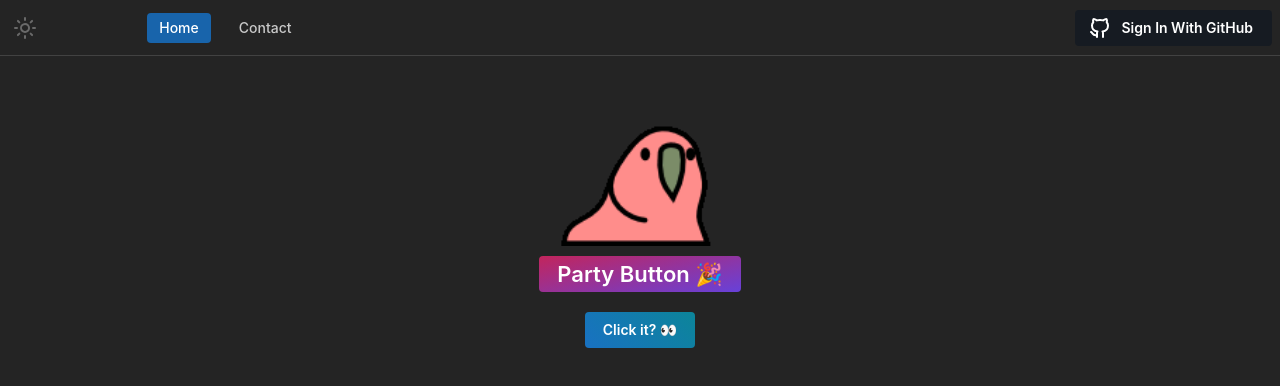
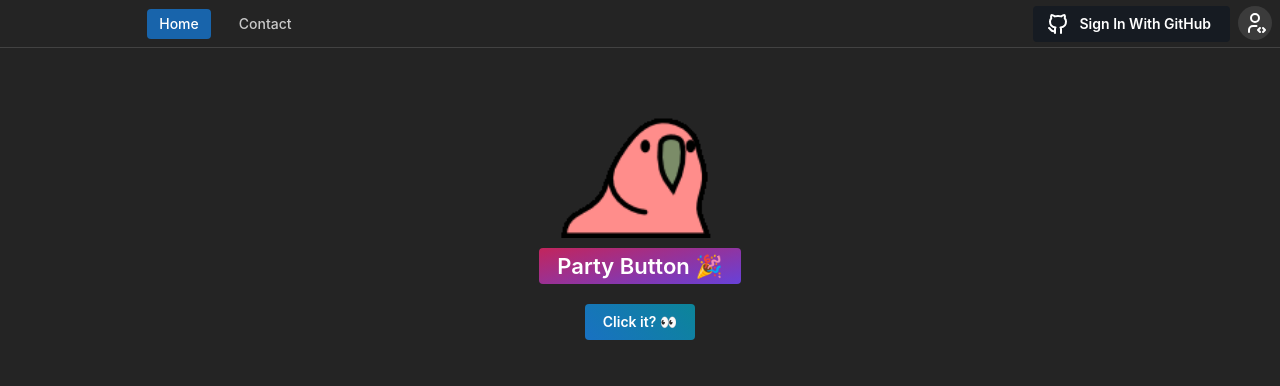
Before and after one commit to JamesWalkerGit/react-native-monorepo, a Next.js app in the folder apps/web/: page / in a window 1280 px wide. Shown: the top 386 px of the page. Built offline with nearby package versions, Linux system fonts and the light colour scheme; no server answers.

Commit message:
initial navbar setup

```diff
--- a/apps/web/app/components/Navbar.module.css
+++ b/apps/web/app/components/Navbar.module.css
@@ -1,5 +1,5 @@
 .header {
-    height: rem(56px);
+    height: 6vh;
     background-color: var(--mantine-color-body);
     border-bottom: rem(1px) solid light-dark(var(--mantine-color-gray-3), var(--mantine-color-dark-4));
 }
--- a/apps/web/app/components/Navbar.tsx
+++ b/apps/web/app/components/Navbar.tsx
@@ -1,13 +1,15 @@
 "use client";
-import { ActionIcon, Burger, Group, useComputedColorScheme, useMantineColorScheme, useMantineTheme } from "@mantine/core";
+import { ActionIcon, Burger, Drawer, Group, useMantineTheme } from "@mantine/core";
 import { StyleSheet } from "@/styles/Stylesheet";
-import { IconMoon, IconSunHigh } from "@tabler/icons-react";
+import { IconX } from "@tabler/icons-react";
 import { useDisclosure, useMediaQuery } from "@mantine/hooks";
 import { useEffect, useState } from "react";
 import classes from './Navbar.module.css';
 import Link from "next/link";
 import { usePathname } from "next/navigation";
 import GithubButton from "./auth/GithubButton";
+import { useSession } from "next-auth/react";
+import UserMenu from "./Navbar/UserMenu";
 
 const links = [
     { link: '/', label: 'Home' },
@@ -21,13 +23,12 @@ export default function Navbar() {
     const theme = useMantineTheme();
     const pathName = usePathname();
     const styles = createStyles();
-    const { setColorScheme } = useMantineColorScheme();
-    const computedColorScheme = useComputedColorScheme('light', { getInitialValueInEffect: true });
+    const session = useSession();
     const showDesktopNavbar = useMediaQuery('(min-width: ' + theme.breakpoints.xs);
-    const [navMenuOpen, { toggle: toggleNavMenu }] = useDisclosure(false);
+    const [sideMenuOpen, { toggle: toggleSideMenu }] = useDisclosure(false);
     const [activeLink, setActiveLink] = useState(pathName);
 
-    const headerLinks = links.map((link) => (
+    const navigationLinks = links.map((link) => (
         <Link
             key={link.label}
             href={link.link}
@@ -35,6 +36,7 @@ export default function Navbar() {
             data-active={activeLink === link.link || undefined}
             onClick={() => {
                 setActiveLink(link.link);
+                sideMenuOpen ? toggleSideMenu() : null
             }}
         >
             {link.label}
@@ -42,7 +44,7 @@ export default function Navbar() {
     ));
 
     useEffect(() => {
-        navMenuOpen ? toggleNavMenu() : null
+        sideMenuOpen ? toggleSideMenu() : null
         return () => {
         };
     },
@@ -50,37 +52,42 @@ export default function Navbar() {
 
     return (
         <>
-            <div style={styles.navContainer} className={classes.header + ' ' + showInMobileView}>
-                <div style={{ ...styles.navSection, ...styles.startSection }} className={showInMobileView}>
-                    <Burger color={theme.colors.dark[3]} opened={navMenuOpen} onClick={toggleNavMenu} hiddenFrom="xs" size="sm" aria-label="Toggle navbar" />
+            <Drawer opened={sideMenuOpen} onClose={toggleSideMenu} size={'70vw'} radius={'md'} withCloseButton={false}>
+                <div style={styles.sidebarHeader}>
+                    <ActionIcon onClick={toggleSideMenu} variant="subtle" color={theme.colors.dark[3]} size={'lg'}>
+                        <IconX />
+                    </ActionIcon>
+                </div>
+                <div>
+                    {navigationLinks}
+                </div>
+            </Drawer >
+
+            <div style={styles.navContainer} className={classes.header}>
+                <div style={{ ...styles.navSection, ...styles.startSection }}>
+                    <div className={showInDesktopView}>
+                    </div>
+
+                    <div className={showInMobileView}>
+                        <Burger color={theme.colors.dark[3]} opened={sideMenuOpen} onClick={toggleSideMenu} hiddenFrom="xs" size="sm" aria-label="Toggle navbar" />
+                    </div>
                 </div>
 
-                <div style={{ ...styles.navSection, ...styles.centerSection }} className={showInMobileView} >
+                <div style={{ ...styles.navSection, ...styles.centerSection }}>
+                    <div className={showInDesktopView}>
+                        <Group visibleFrom="xs">
+                            {navigationLinks}
+                        </Group>
+                    </div>
+                    <div className={showInMobileView}>
+                    </div>
                 </div>
 
-                <div style={{ ...styles.navSection, ...styles.endSection }} className={showInMobileView} >
-                    <GithubButton />
-                </div>
-            </div>
-
-            <div style={styles.navContainer} className={classes.header + ' ' + showInDesktopView}>
-                <div style={{ ...styles.navSection, ...styles.startSection }} className={showInDesktopView} >
-                    <ActionIcon color={theme.colors.dark[3]} variant="subtle" aria-label="Toggle color scheme" size="lg"
-                        onClick={() => setColorScheme(computedColorScheme === 'light' ? 'dark' : 'light')}
-                    >
-                        <IconSunHigh className={classes.light} aria-label="Light Theme Icon" />
-                        <IconMoon className={classes.dark} aria-label="Dark Theme Icon" />
-                    </ActionIcon>
-                </div>
-
-                <div style={{ ...styles.navSection, ...styles.centerSection }} className={showInDesktopView} >
-                    <Group visibleFrom="xs">
-                        {headerLinks}
-                    </Group>
-                </div>
-
-                <div style={{ ...styles.navSection, ...styles.endSection }} >
-                    <GithubButton />
+                <div style={{ ...styles.navSection, ...styles.endSection }}>
+                    <div style={{ gap: 8, display: 'flex', flexDirection: 'row' }}>
+                        {session.status === 'unauthenticated' ? <GithubButton /> : null}
+                        <UserMenu />
+                    </div>
                 </div>
             </div>
         </>
@@ -94,7 +101,6 @@ const createStyles = () => {
             display: 'flex',
             width: '100%',
             flexDirection: 'row',
-            minHeight: 56,
             alignItems: 'center',
             justifyContent: 'space-between'
         },
@@ -117,6 +123,13 @@ const createStyles = () => {
             flex: .2,
             justifyContent: 'flex-end',
             padding: 8
+        },
+        sidebarHeader: {
+            justifyContent: 'space-between',
+            flex: 1,
+            flexDirection: 'row',
+            display: 'flex',
+            marginBottom: 12
         }
     });
 }
--- /dev/null
+++ b/apps/web/app/components/Navbar/UserMenu.tsx
@@ -0,0 +1,62 @@
+"use client"
+import { StyleSheet } from "@/styles/Stylesheet";
+import { ActionIcon, Menu, MenuProps, useComputedColorScheme, useMantineColorScheme, useMantineTheme } from "@mantine/core";
+import { IconMoon, IconSunHigh, IconUserCode } from "@tabler/icons-react";
+import { useState } from "react";
+import classes from '../Navbar.module.css';
+import { signOut, useSession } from "next-auth/react";
+
+export default function UserMenu(props: MenuProps) {
+    const styles = createStyles();
+    const theme = useMantineTheme();
+    const [userMenuOpen, setUserMenuOpen] = useState(false);
+    const { setColorScheme } = useMantineColorScheme();
+    const computedColorScheme = useComputedColorScheme('light', { getInitialValueInEffect: true });
+    const session = useSession();
+
+    return (
+        <>
+            <Menu shadow="md" width={200} opened={userMenuOpen} onChange={setUserMenuOpen} {...props}>
+                <Menu.Target>
+                    <ActionIcon color={theme.colors.dark[5]} variant="filled" aria-label="User Settings" size="lg" radius={20}>
+                        <IconUserCode />
+                    </ActionIcon>
+                </Menu.Target>
+
+                <Menu.Dropdown>
+                    <Menu.Item onClick={() => setColorScheme(computedColorScheme === 'light' ? 'dark' : 'light')} closeMenuOnClick={false} aria-label="Toggle Theme"
+                        leftSection={<>
+                            <IconSunHigh className={classes.light} aria-label="Light Theme Icon" />
+                            <IconMoon className={classes.dark} aria-label="Dark Theme Icon" />
+                        </>}
+                    >
+                        <div className={classes.light}>
+                            Set Light Theme
+                        </div>
+                        <div className={classes.dark}>
+                            Set Dark Theme
+                        </div>
+                    </Menu.Item>
+
+                    {session.status === 'authenticated' ?
+                        <>
+                            <Menu.Divider />
+                            <Menu.Item closeMenuOnClick={true} style={styles.logoutButtonContainer} color={theme.colors.gray[6]} variant='subtle' onClick={() => signOut()} aria-label="Sign Out">
+                                Sign Out
+                            </Menu.Item>
+                        </>
+                        : null}
+                </Menu.Dropdown >
+            </Menu >
+        </>
+    );
+}
+
+const createStyles = () => {
+    return StyleSheet.create({
+        logoutButtonContainer: {
+            display: 'flex',
+            flexDirection: 'column'
+        },
+    });
+}
```
Also changed, not shown: 1 other file (tests, documents, lock files or other folders).
